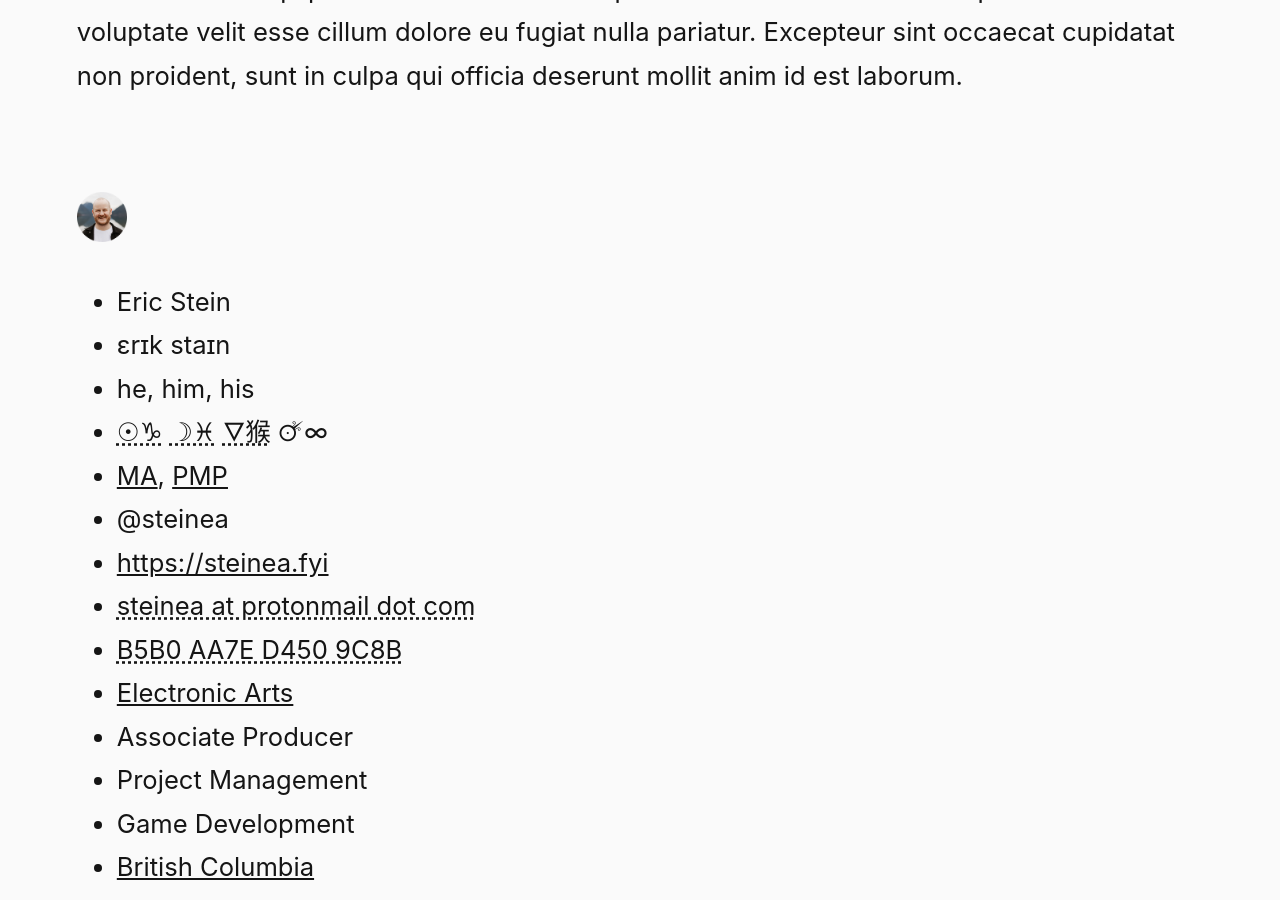
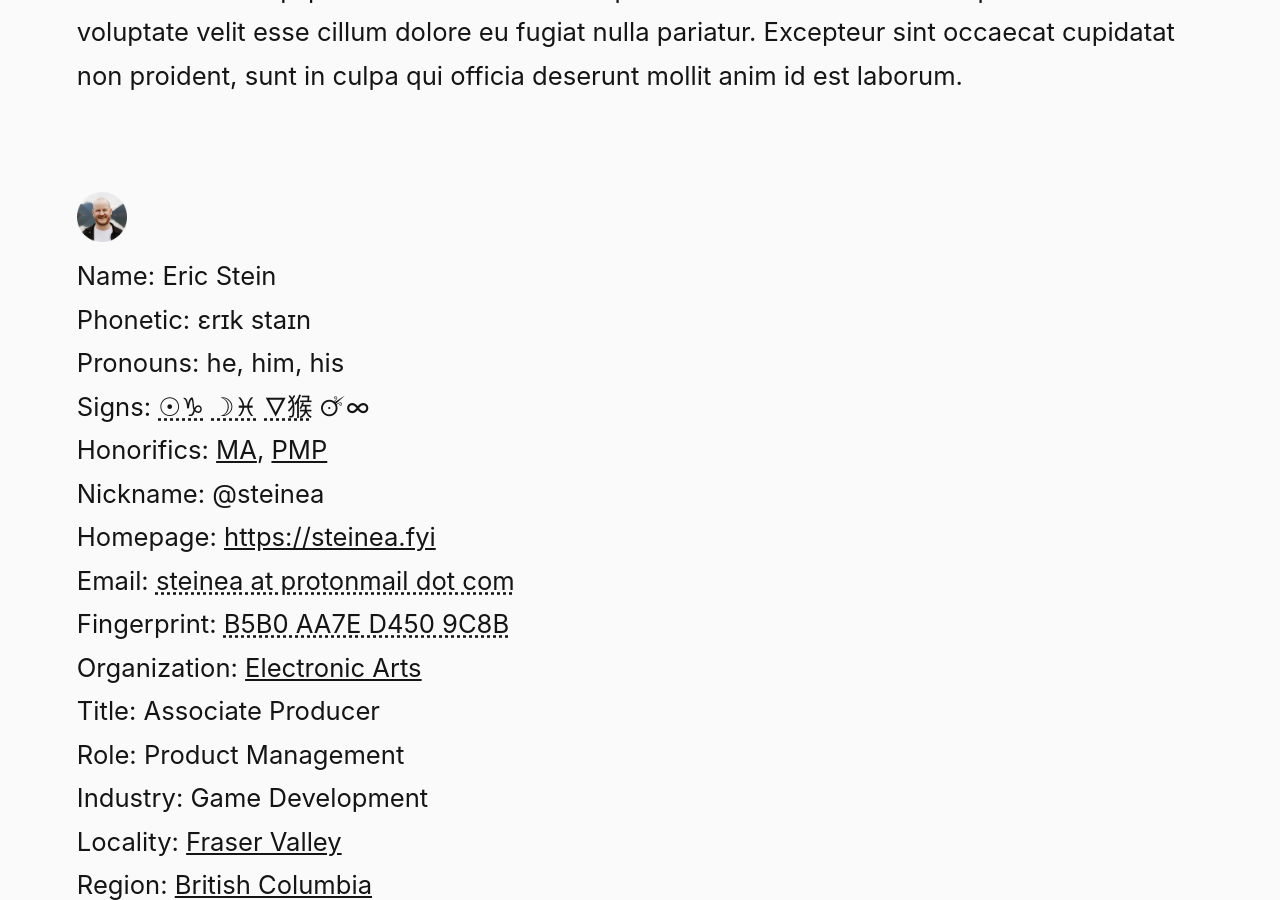
Before and after one commit to steinea/fyi, a Jekyll site: the page built from index.md, in a window 1280 px wide and 900 px high, scrolled down 312 px. Built offline with Jekyll 4.4.1, drawn with Linux system fonts in a browser that asks for light colours.

Commit message:
Update h-card format

```diff
--- a/_includes/h-card.html
+++ b/_includes/h-card.html
@@ -1,24 +1,25 @@
+<!-- More info at the microformats wiki https://microformats.org/wiki/h-card -->
+
 <div class="h-card" rel="me">
+
   <img class="u-photo" src="/assets/img/favicon.png" width="50" height="50">
+  <br>Name: <span class="p-name" title="Name">Eric Stein</span>
+  <br>Phonetic: <span class="pronunciation" title="Phonetic">ɛrɪk staɪn</span>
+  <br>Pronouns: <span class="u-pronoun" title="Pronouns">he, him, his</span>
+  <br>Signs: <span class="p-signs"><abbr title="Sun in Capricorn">☉♑︎</abbr> <abbr title="Moon in Pisces">☽︎♓︎</abbr> <abbr title="Water Monkey">🜄猴</abbr> 🜚∞</span>
+  <br>Honorifics: <span class="p-honorific-suffix"><a href="https://arcabc.ca/islandora/object/twu%3A456" target="_blank" rel="noopener noreferrer" title="Degree">MA</a>, <a href="https://www.credly.com/badges/31521214-2f19-480d-a64c-0cf0ac225ede" target="_blank" rel="noopener noreferrer" title="Designation">PMP</a></span>
+  <br>Nickname: <span class="p-nickname" title="Nickname">@steinea</span>
+  <br>Homepage: <a class="u-url u-uid" title="URL" rel="me" href="https://steinea.fyi">https://steinea.fyi</a>
+  <br>Email: <a class="u-email" title="Email" href="mailto:steinea@protonmail.com">steinea at protonmail dot com</a>
+  <br>Fingerprint: <a class="u-key" title="PGP" href="/pgp/" rel="me pgpkey">B5B0 AA7E D450 9C8B</a>
+  <br>Organization: <a class="p-org" title="Organization" href="https://www.ea.com/en-ca" target="_blank" rel="noopener noreferrer">Electronic Arts</a>
+  <br>Title: <span class="p-job-title" title="Title">Associate Producer</span>
+  <br>Role: <span class="p-role" title="Role">Product Management</span>
+  <br>Industry: <span class="p-industry" title="Industry">Game Development</span>
+  <br>Locality: <a class="p-locality" title="Locality" href="https://en.wikipedia.org/wiki/Fraser_Valley" target="_blank" rel="noopener noreferrer">Fraser Valley</a>
+  <br>Region: <a class="p-region" title="Region" href="https://en.wikipedia.org/wiki/British_Columbia" target="_blank" rel="noopener noreferrer">British Columbia</a>
+  <br>Country: <a class="p-country-name" title="Country" href="https://en.wikipedia.org/wiki/Canada" target="_blank" rel="noopener noreferrer">Canada</a>
 
-  <ul>
-    <li><span class="p-name" title="Name">Eric Stein</span></li>
-    <li><span class="pronunciation" title="Phonetic">ɛrɪk staɪn</span></li>
-    <li><span class="u-pronoun" title="Pronouns">he, him, his</span></li>
-    <li><span class="p-signs"><abbr title="Sun in Capricorn">☉♑︎</abbr> <abbr title="Moon in Pisces">☽︎♓︎</abbr> <abbr title="Water Monkey">🜄猴</abbr> 🜚∞</span></li>
-    <li><span class="p-honorific-suffix"><a href="https://arcabc.ca/islandora/object/twu%3A456" target="_blank" rel="noopener noreferrer" title="Degree">MA</a>, <a href="https://www.credly.com/badges/31521214-2f19-480d-a64c-0cf0ac225ede" target="_blank" rel="noopener noreferrer" title="Designation">PMP</a></span></li>
-    <li><span class="p-nickname" title="Nickname">@steinea</span></li>
-    <li><a class="u-url u-uid" title="URL" rel="me" href="https://steinea.fyi">https://steinea.fyi</a></li>
-    <li><a class="u-email" title="Email" href="mailto:steinea@protonmail.com">steinea at protonmail dot com</a></li>
-    <li><a class="u-key" title="PGP" href="/pgp/" rel="me pgpkey">B5B0 AA7E D450 9C8B</a></li>
-    <li><a class="p-org" title="Organization" href="https://www.ea.com/en-ca" target="_blank" rel="noopener noreferrer">Electronic Arts</a></li>
-    <li><span class="p-job-title" title="Title">Associate Producer</span></li>
-    <li><span class="p-role" title="Role">Project Management</span></li>
-    <li><span class="p-industry" title="Industry">Game Development</span></li>
-    <li><a class="p-region" title="Region" href="https://en.wikipedia.org/wiki/British_Columbia" target="_blank" rel="noopener noreferrer">British Columbia</a></li>
-    <li><a class="p-country-name" title="Country" href="https://en.wikipedia.org/wiki/Canada" target="_blank" rel="noopener noreferrer">Canada</a></li>
-  </ul>
-
-<!-- Verifying my OpenPGP key: openpgp4fpr:ECEDBC433379CF13E2534C29B5B0AA7ED4509C8B -->
+  <!-- Verifying my OpenPGP key: openpgp4fpr:ECEDBC433379CF13E2534C29B5B0AA7ED4509C8B -->
 
 </div>
```
